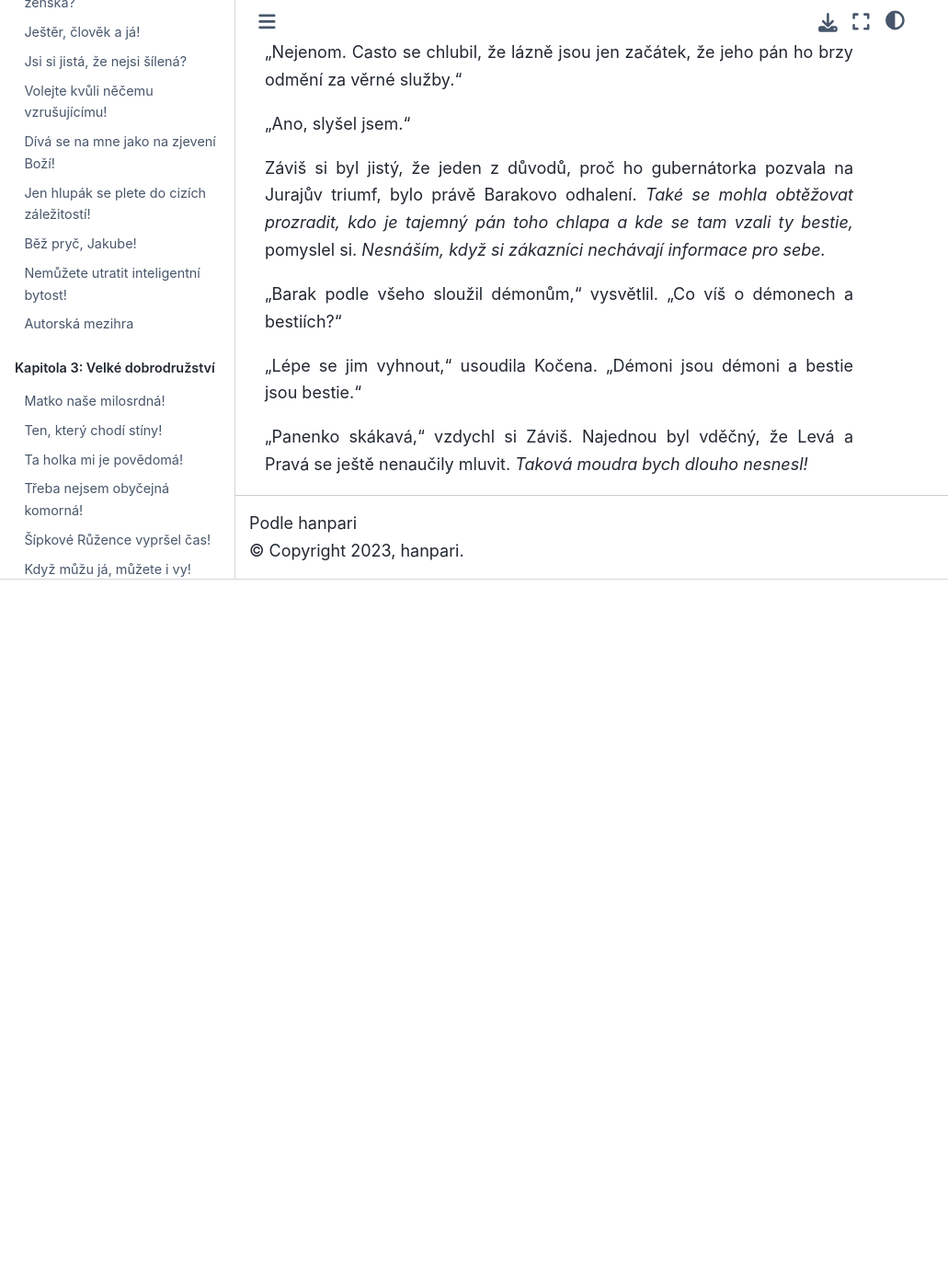
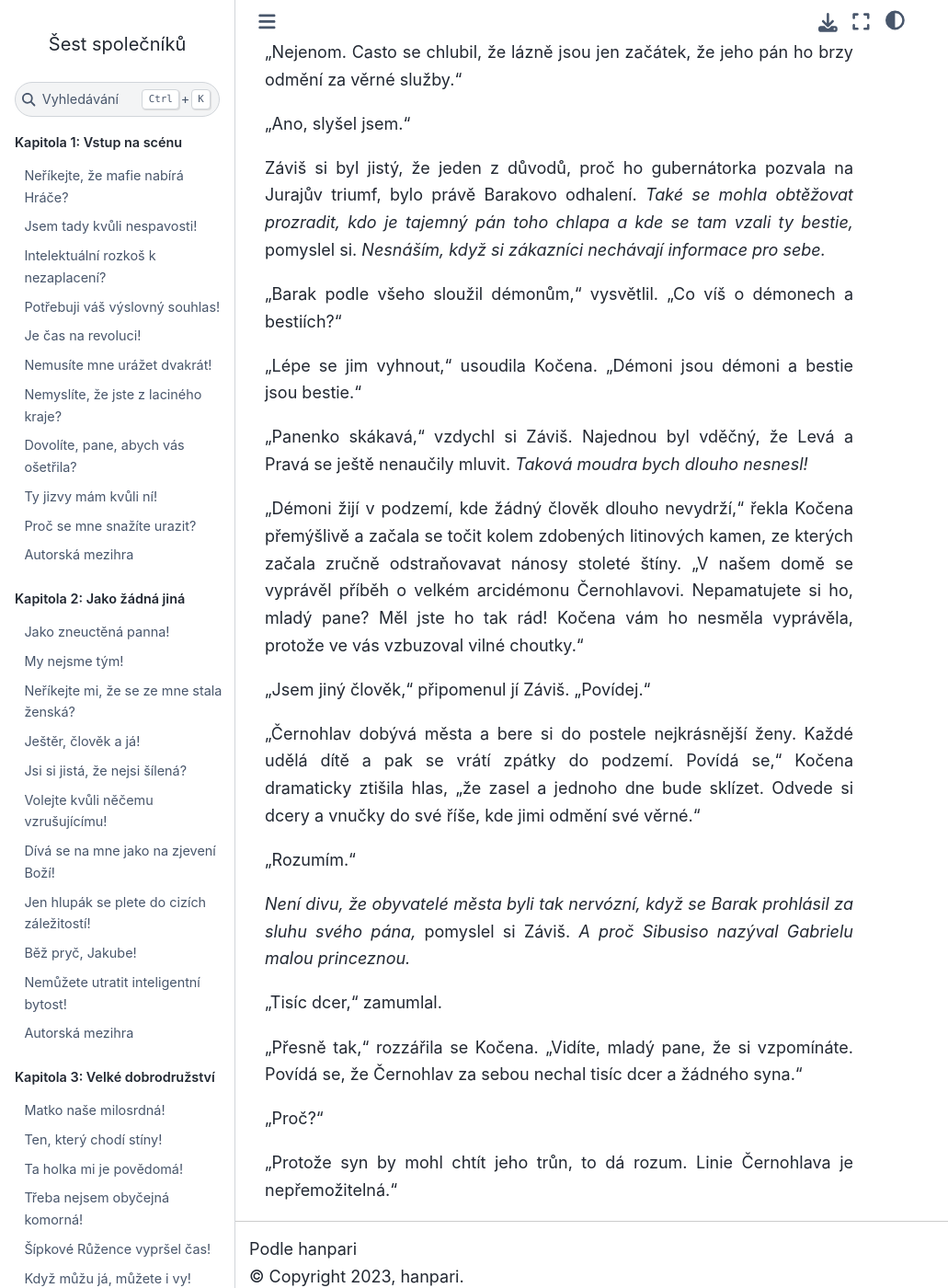
Before and after one commit to hanpari/sest-spolecniku, a Sphinx documentation site: the page built from source/sest_spolecniku/017-triumf/08.md, in a window 1280 px wide and 1400 px high, scrolled down 2247 px. Shown: the whole window at 92% size, without its empty margins (0-1031 px from the left). Built offline with Sphinx 7.4.7 and the Sphinx Book theme 1.1.4, drawn with Linux system fonts in a browser that asks for light colours; before the commit the page ends 2877 px from its top, so only the background shows below that; some of the changed text lies outside the part shown.

Commit message:
Cernohlav

```diff
--- a/source/sest_spolecniku/017-triumf/08.md
+++ b/source/sest_spolecniku/017-triumf/08.md
@@ -32,7 +32,7 @@ Monstra se velice rychle dovtípila, že podivný lesapán má zvláštní záli
 
 "Nezvykle," vysvětlil.
 
-Měl dojem, že ten výraz je málo odvážný. Kočena musela hodně improvizovat. Protože měla jinak tvarovaná chodidla než běžný člověk, chodila bosá. Na nohy si ale navlékla punčochy s podvazky, každou jinou. Aby si neroztrhala látku na chodidlech, uřezala punčochy nad kotníky. Pravá punčocha pod koleny měla několik ok, takže je omotala hedvábným kapesníčkem s výrazným monogramem KL, aby zakryla prosvítající kůži.
+Měl dojem, že i ten výraz je málo odvážný. Kočena musela hodně improvizovat. Protože měla jinak tvarovaná chodidla než běžný člověk, chodila bosá. Na nohy si ale navlékla punčochy s podvazky, každou jinou. Aby si neroztrhala látku na chodidlech, uřezala punčochy nad kotníky. Pravá punčocha pod koleny měla několik ok, takže je omotala hedvábným kapesníčkem s výrazným monogramem KL, aby zakryla prosvítající kůži.
 
 Černé dlouhé šaty, které kdysi nějaká dáma nosila na ples, zkrátila, aby jí nepřekážely v hustém lesním porostu. Pod ně si oblékla bílou pánskou košili s náprsenkou. Pak se ověsila šperky, takže více než cokoliv připomínala cikánskou věštkyni.
 
@@ -53,3 +53,21 @@ Záviš si byl jistý, že jeden z důvodů, proč ho gubernátorka pozvala na J
 "Lépe se jim vyhnout," usoudila Kočena. "Démoni jsou démoni a bestie jsou bestie."
 
 "Panenko skákavá," vzdychl si Záviš. Najednou byl vděčný, že Levá a Pravá se ještě nenaučily mluvit. *Taková moudra bych dlouho nesnesl!*
+
+"Démoni žijí v podzemí, kde žádný člověk dlouho nevydrží," řekla Kočena přemýšlivě a začala se točit kolem zdobených litinových kamen, ze kterých začala zručně odstraňovavat nánosy stoleté štíny. "V našem domě se vyprávěl příběh o velkém arcidémonu Černohlavovi. Nepamatujete si ho, mladý pane? Měl jste ho tak rád! Kočena vám ho nesměla vyprávěla, protože ve vás vzbuzoval vilné choutky."
+
+"Jsem jiný člověk," připomenul jí Záviš. "Povídej."
+
+"Černohlav dobývá města a bere si do postele nejkrásnější ženy. Každé udělá dítě a pak se vrátí zpátky do podzemí. Povídá se," Kočena dramaticky ztišila hlas, "že zasel a jednoho dne bude sklízet. Odvede si dcery a vnučky do své říše, kde jimi odmění své věrné."
+
+"Rozumím."
+
+*Není divu, že obyvatelé města byli tak nervózní, když se Barak prohlásil za sluhu svého pána,* pomyslel si Záviš. *A proč Sibusiso nazýval Gabrielu malou princeznou.*
+
+"Tisíc dcer," zamumlal.
+
+"Přesně tak," rozzářila se Kočena. "Vidíte, mladý pane, že si vzpomínáte. Povídá se, že Černohlav za sebou nechal tisíc dcer a žádného syna."
+
+"Proč?"
+
+"Protože syn by mohl chtít jeho trůn, to dá rozum. Linie Černohlava je nepřemožitelná."
```
